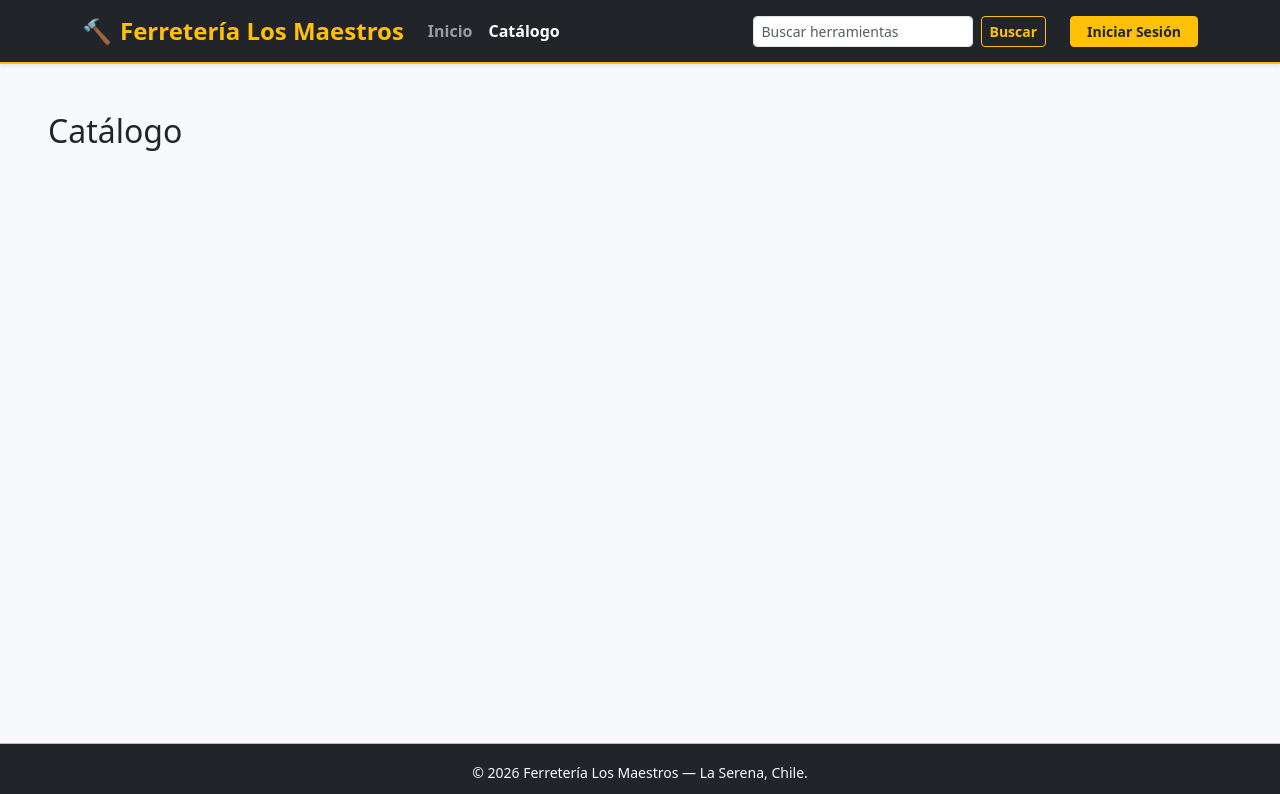
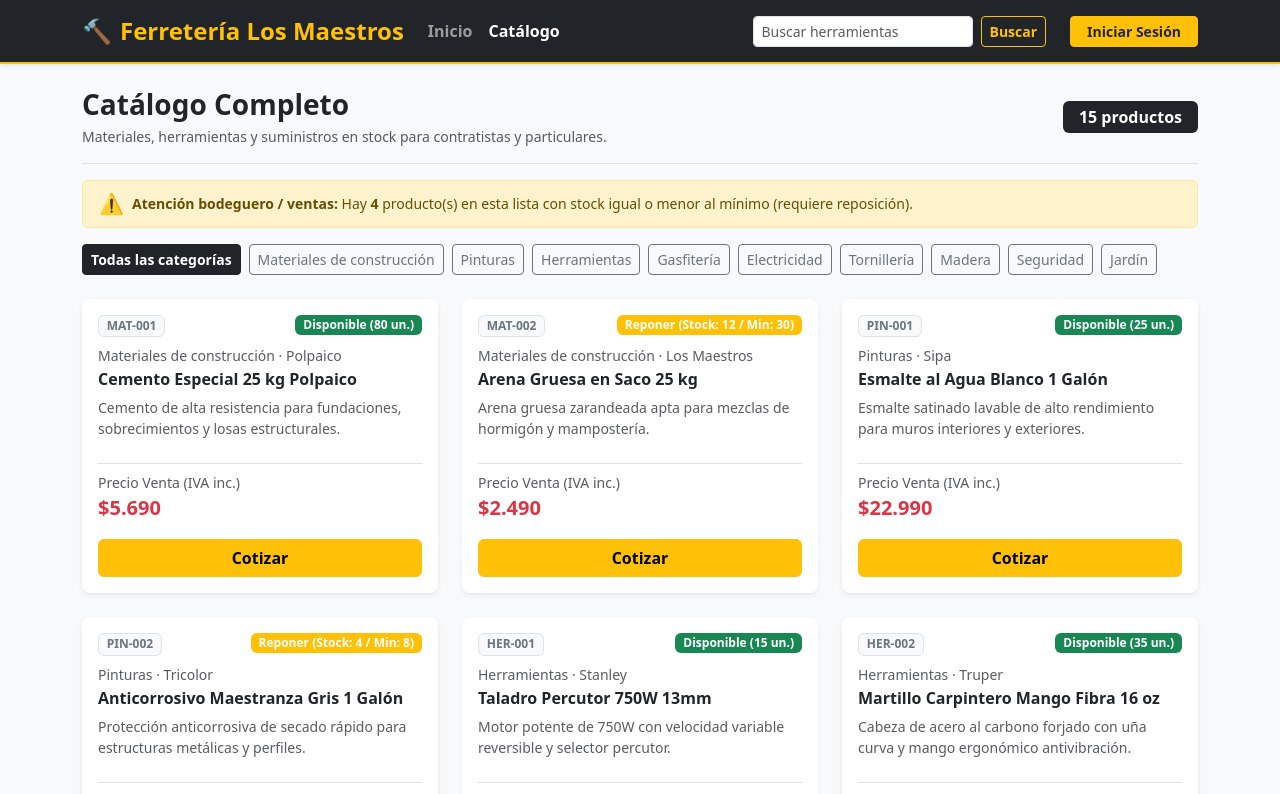
Before and after one commit to luciano-sepulveda/React-FerreteriaLosMaestros, a React (Vite) app: page /catalogo in a window 1280 px wide. Shown: the top 794 px of the page. Built offline with nearby package versions, Linux system fonts and the light colour scheme.

Commit message:
Añadi pagina Catalogo con filtros de categoria y busqueda

```diff
--- a/src/pages/Catalogo.jsx
+++ b/src/pages/Catalogo.jsx
@@ -1,7 +1,129 @@
-import React from 'react';
+import React, { useState, useEffect } from 'react';
+import { Container, Row, Col, Alert, Badge } from 'react-bootstrap';
+import { useParams, useNavigate } from 'react-router-dom';
+import TarjetaProducto from '../components/molecules/TarjetaProducto';
+import FiltroCategoria from '../components/molecules/FiltroCategoria';
+import { listarProductos } from '../services/productoService';
+import useTituloPagina from '../hooks/useTituloPagina';
+import { verificarStockBajo } from '../utils/stockUtils';
+
 
 const Catalogo = () => {
-  return <h2 className="p-5">Catálogo</h2>;
+  const parametros = useParams();
+  const navegar = useNavigate();
+  const [productos, setProductos] = useState([]);
+  const [alertaCotizacion, setAlertaCotizacion] = useState('');
+
+  // Carga los productos desde el servicio CRUD
+  useEffect(() => {
+    const listaInicial = listarProductos();
+    setProductos(listaInicial);
+  }, []);
+
+  // Determinar productos visibles según parámetros de la ruta
+  let productosVisibles = productos;
+  let titulo = 'Catálogo Completo';
+  let subtitulo = 'Materiales, herramientas y suministros en stock para contratistas y particulares.';
+
+  if (parametros.nombre) {
+    const categoriaSeleccionada = decodeURIComponent(parametros.nombre);
+    productosVisibles = productos.filter(
+      (prod) => prod.categoria.toLowerCase() === categoriaSeleccionada.toLowerCase()
+    );
+    titulo = `Categoría: ${categoriaSeleccionada}`;
+    subtitulo = `Mostrando ${productosVisibles.length} productos en ${categoriaSeleccionada}.`;
+  } else if (parametros.texto) {
+    const textoBuscado = decodeURIComponent(parametros.texto).toLowerCase();
+    productosVisibles = productos.filter(
+      (prod) =>
+        prod.nombre.toLowerCase().includes(textoBuscado) ||
+        prod.codigo.toLowerCase().includes(textoBuscado) ||
+        prod.marca.toLowerCase().includes(textoBuscado) ||
+        prod.categoria.toLowerCase().includes(textoBuscado)
+    );
+    titulo = `Resultados para "${decodeURIComponent(parametros.texto)}"`;
+    subtitulo = `Se encontraron ${productosVisibles.length} productos coincidentes.`;
+  }
+
+  useTituloPagina(titulo);
+
+  // Regla en utils productos con alerta de reposición
+  const productosConStockBajo = productosVisibles.filter((prod) =>
+    verificarStockBajo(prod.stock, prod.stockMinimo)
+  );
+
+  const manejarSeleccionarCategoria = (categoria) => {
+    if (!categoria) {
+      navegar('/catalogo');
+    } else {
+      navegar(`/categoria/${encodeURIComponent(categoria)}`);
+    }
+  };
+
+  const manejarCotizar = (productoSeleccionado) => {
+    setAlertaCotizacion(`¡Agregado a tu lista de cotización!: ${productoSeleccionado.nombre} (${productoSeleccionado.codigo})`);
+    setTimeout(() => {
+      setAlertaCotizacion('');
+    }, 3500);
+  };
+
+  return (
+    <Container className="py-4">
+      <div className="d-flex flex-wrap justify-content-between align-items-center mb-3 border-bottom pb-3">
+        <div>
+          <h1 className="h3 fw-bold text-dark mb-1">{titulo}</h1>
+          <p className="text-muted small mb-0">{subtitulo}</p>
+        </div>
+        <div>
+          <Badge bg="dark" className="px-3 py-2 fs-6">
+            {productosVisibles.length} {productosVisibles.length === 1 ? 'producto' : 'productos'}
+          </Badge>
+        </div>
+      </div>
+
+      {alertaCotizacion && (
+        <Alert variant="success" dismissible onClose={() => setAlertaCotizacion('')} className="py-2">
+          {alertaCotizacion}
+        </Alert>
+      )}
+
+      {productosConStockBajo.length > 0 && (
+        <Alert variant="warning" className="py-2 small d-flex align-items-center">
+          <span className="me-2 fs-5">⚠️</span>
+          <span>
+            <strong>Atención bodeguero / ventas:</strong> Hay <strong>{productosConStockBajo.length}</strong> producto(s) en esta lista con stock igual o menor al mínimo (requiere reposición).
+          </span>
+        </Alert>
+      )}
+
+      {/* Molécula FiltroCategoria para navegar entre las 9 categorías */}
+      <FiltroCategoria
+        categoriaSeleccionada={parametros.nombre ? decodeURIComponent(parametros.nombre) : ''}
+        alSeleccionarCategoria={manejarSeleccionarCategoria}
+      />
+
+      {/* Grilla responsiva de tarjetas de producto con Atomic Design */}
+      {productosVisibles.length === 0 ? (
+        <div className="text-center py-5 bg-white rounded-3 shadow-sm my-4">
+          <p className="text-muted fs-5 mb-3">No se encontraron productos para esta búsqueda o categoría.</p>
+          <button className="btn btn-warning fw-bold" onClick={() => navegar('/catalogo')}>
+            Ver Todo el Catálogo
+          </button>
+        </div>
+      ) : (
+        <Row className="g-4">
+          {productosVisibles.map((productoItem) => (
+            <Col key={productoItem.id} xs={12} sm={6} md={6} lg={4} xl={4}>
+              <TarjetaProducto
+                producto={productoItem}
+                alCotizar={manejarCotizar}
+              />
+            </Col>
+          ))}
+        </Row>
+      )}
+    </Container>
+  );
 };
 
 export default Catalogo;
```
